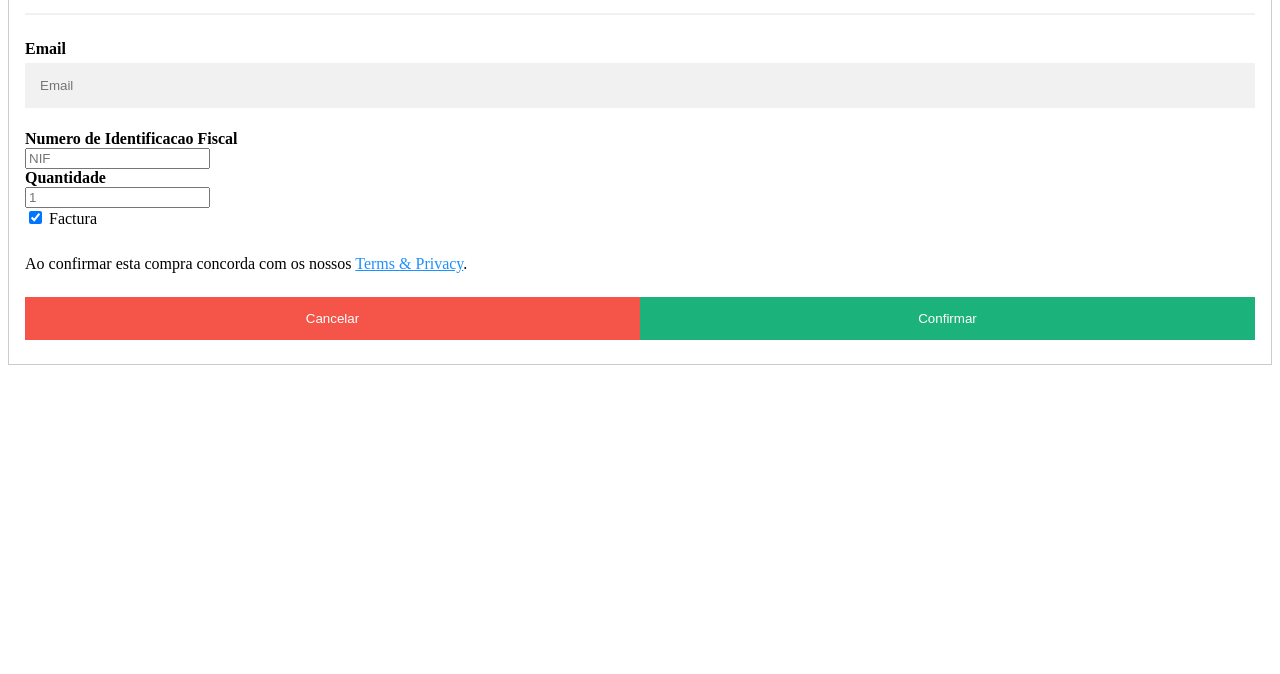
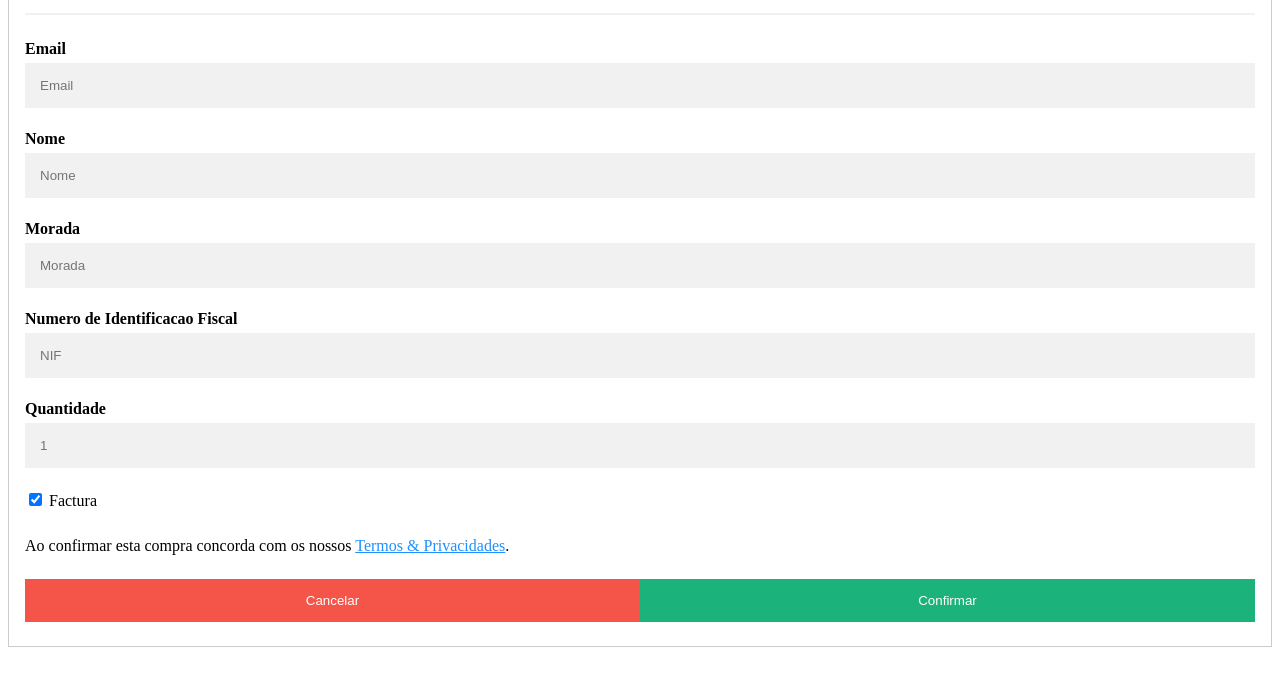
Before and after one commit to RicardoOliveira95/IAIE21, a website: page FrontEnd/cliente.html in a window 1280 px wide. Shown: the part 126-800 px from the top of the page. Drawn offline with Linux system fonts and the light colour scheme.

Commit message:
Update cliente.html

```diff
--- a/FrontEnd/cliente.html
+++ b/FrontEnd/cliente.html
@@ -77,18 +77,21 @@ button:hover {
 
     <label for="email"><b>Email</b></label>
     <input type="text" placeholder="Email" name="email" required>
-
+    <label for="nome"><b>Nome</b></label>
+    <input type="text" placeholder="Nome" name="name" required>
+    <label for="morada"><b>Morada</b></label>
+    <input type="text" placeholder="Morada" name="morada" required>
     <label for="nif"><b>Numero de Identificacao Fiscal</b></label><br>
-    <input placeholder="NIF" name="psw" required><br>
+    <input type="text" placeholder="NIF" name="nif" required><br>
 
     <label for="qtd"><b>Quantidade</b></label><br>
-    <input placeholder="1" name="psw-repeat" required>
+    <input type="text" placeholder="1" name="qtd" required>
 
     <label><br>
       <input type="checkbox" checked="checked" name="remember" style="margin-bottom:15px"> Factura
     </label>
 
-    <p>Ao confirmar esta compra concorda com os nossos <a href="#" style="color:dodgerblue">Terms & Privacy</a>.</p>
+    <p>Ao confirmar esta compra concorda com os nossos <a href="#" style="color:dodgerblue">Termos & Privacidades</a>.</p>
 
     <div class="clearfix">
       <button type="button" class="cancelbtn">Cancelar</button>
```
